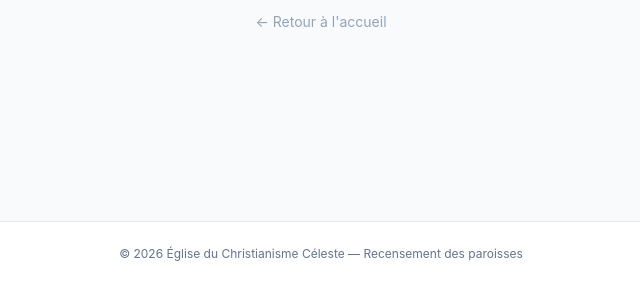
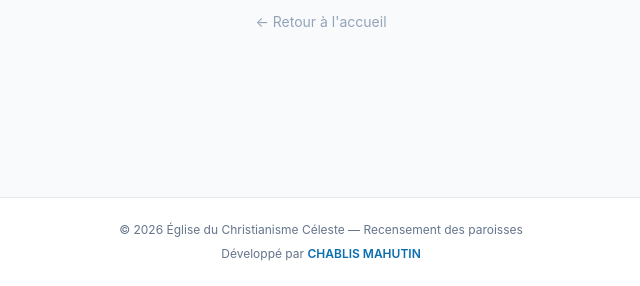
Before and after one commit to cst-ecc/ecc2026, a Django app: page /accounts/login/?next=/carte/ in a window 1280 px wide. Shown: the part 514-800 px from the top of the page, without its empty margins (319-959 px from the left). Run offline with Django 5.2, Linux system fonts and the light colour scheme; some libraries are stand-ins or nearby versions.

Commit message:
updated the footer

```diff
--- a/recensement/templates/recensement/base_public.html
+++ b/recensement/templates/recensement/base_public.html
@@ -9,7 +9,23 @@
     {% if not user.is_authenticated %}<a href="{% url 'login' %}" class="rounded-lg bg-accent-400 px-4 py-2 text-sm font-semibold text-brand-950 hover:bg-accent-300">Connexion</a>{% endif %}
   </div></nav>
   <main class="w-full flex-1"><div class="mx-auto max-w-6xl px-4 py-6 sm:px-6">{% include "recensement/includes/_messages.html" %}{% block content %}{% endblock %}</div></main>
-  <footer class="mt-6 border-t border-slate-200 bg-white py-6 text-center text-xs text-slate-500">&copy; {% now "Y" %} Église du Christianisme Céleste — Recensement des paroisses</footer>
+  <footer class="mt-6 border-t border-slate-200 bg-white py-6 text-center text-xs text-slate-500">
+    <p>
+      &copy; {% now "Y" %} Église du Christianisme Céleste — Recensement des paroisses
+    </p>
+
+    <p class="mt-2">
+      Développé par
+      <a
+        href="https://chablis-mahutin.onrender.com"
+        target="_blank"
+        rel="noopener noreferrer"
+        class="font-semibold text-brand-600 hover:text-brand-700 hover:underline"
+      >
+        CHABLIS MAHUTIN
+      </a>
+    </p>
+  </footer>
   <script src="{% static 'recensement/js/app_loader.js' %}" defer></script>
   {% block extra_js %}{% endblock %}
 </body>
```
Also changed, not shown: recensement/templates/recensement/base.html (+17 -1 lines).
